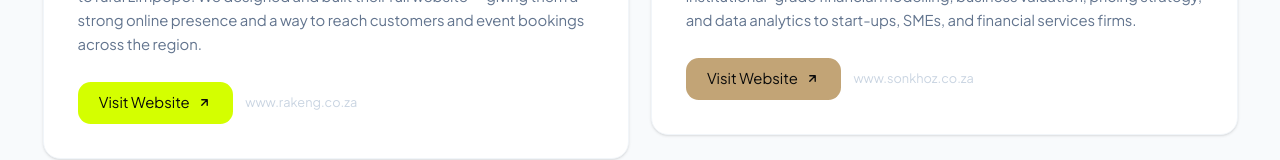
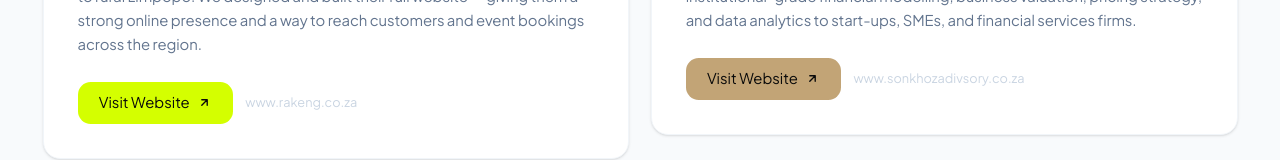
Before and after one commit to raktechnologies-png/raktechonologies.website, a Next.js app: page / in a window 1280 px wide. Shown: the part 3988-4148 px from the top of the page. Built offline with nearby package versions, Linux system fonts and the light colour scheme.

Commit message:
Update SonKhoz Advisory website URL

```diff
--- a/src/components/home/RecentProjects.tsx
+++ b/src/components/home/RecentProjects.tsx
@@ -21,8 +21,8 @@ const projects = [
   },
   {
     client:     "SonKhoz Advisory",
-    url:        "https://www.sonkhoz.co.za",
-    displayUrl: "www.sonkhoz.co.za",
+    url:        "https://www.sonkhozadivsory.co.za",
+    displayUrl: "www.sonkhozadivsory.co.za",
     industry:   "Financial Advisory",
     location:   "Sandton, Johannesburg",
     year:       "2025",
```
